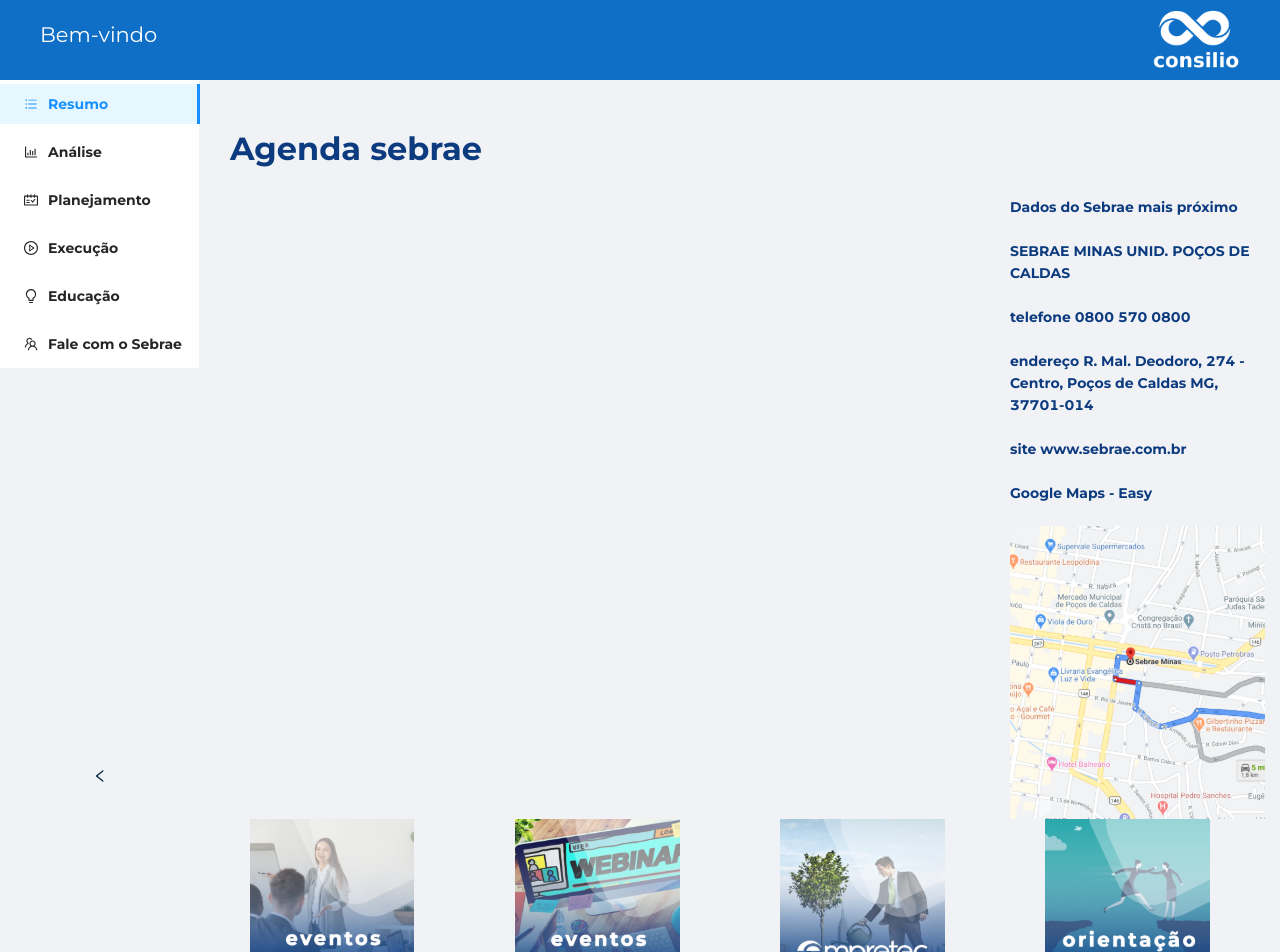
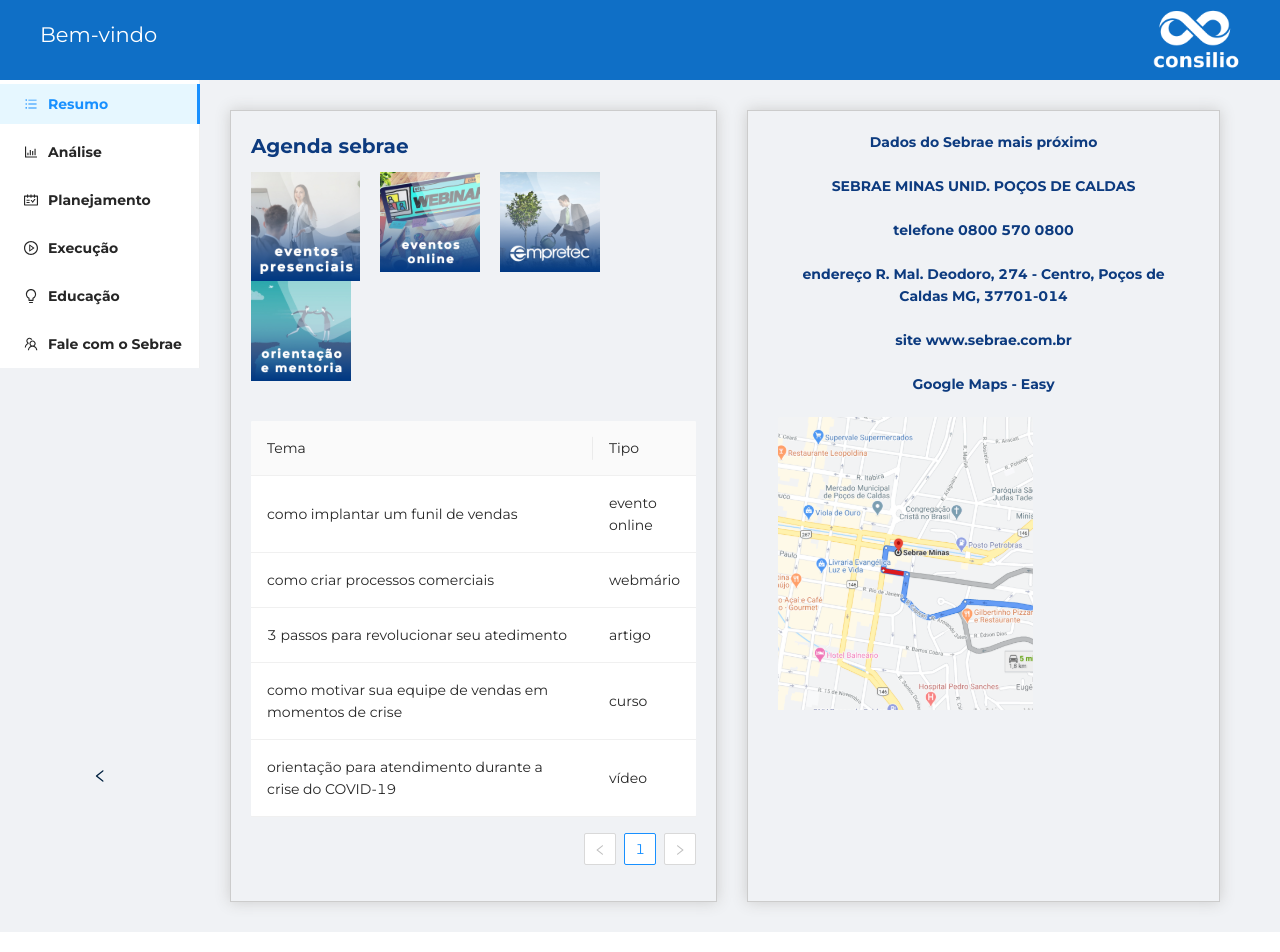
Before and after one commit to Vickout/Consilio_Web, a React (Create React App) app: page /faleComSebrae in a window 1280 px wide. Shown: the top 952 px of the page. Built offline with nearby package versions, Linux system fonts and the light colour scheme.

Commit message:
Change FaleComSebrae

```diff
--- a/src/pages/FaleComSebrae/index.js
+++ b/src/pages/FaleComSebrae/index.js
@@ -47,13 +47,33 @@
 
 export default function FaleComSebrae() {
 
-
     return (
-        <div>
-<div id="container">
-        <div id="header"><span className="titulo">Agenda sebrae</span></div>
-        <div id="mainnav"><br></br></div>
-        <div id="menu">
+          <div className="container-ajuda">
+            <div className="first-box">
+              <h1 className="titulo-first-box">Agenda sebrae</h1>
+              <div className="sugestion">
+              <Row>
+                  <Col>
+                      <div className="eventosPresenciais"></div>
+                  </Col>
+                  <Col>
+                      <div className="eventosOnline"></div>
+                  </Col>
+                  <Col>
+                      <div className="empretec"></div>
+                  </Col>
+                  <Col>
+                      <div className="orientacaoMentoria"></div>
+                  </Col>
+              </Row>
+              </div>
+              <div className="table-first-box">
+              <Row>
+                  <Table style={{ width: '100%'}} columns={columns} dataSource={data} />
+              </Row>
+              </div>
+            </div>
+            <div className="second-box">
                   <span className="azul">Dados do Sebrae mais próximo
                   <br></br><br></br>
                   SEBRAE MINAS
@@ -75,26 +95,6 @@
                   <div className="mapa"><br></br></div>
                   </span>
               </div>
-        <div id="contents">
-              <Row>
-                  <Col>
-                      <div className="eventosPresenciais"><br></br></div>
-                  </Col>
-                  <Col>
-                      <div className="eventosOnline"><br></br></div>
-                  </Col>
-                  <Col>
-                      <div className="empretec"><br></br></div>
-                  </Col>
-                  <Col>
-                      <div className="orientacaoMentoria"><br></br></div>
-                  </Col>
-              </Row>
-              <Row>
-                  <Table style={{ width: '100%'}} columns={columns} dataSource={data} />
-              </Row>
-          </div>
-      </div>
           </div>
     );
 };
--- a/src/pages/FaleComSebrae/styles.css
+++ b/src/pages/FaleComSebrae/styles.css
@@ -1,31 +1,35 @@
 .eventosPresenciais {
     background-repeat: no-repeat;
-    width: 165px;
-    height: 165px;
+    background-size: cover;
+    width: 109px;
+    height: 109px;
     background-image: url("./eventosPresenciais.svg");
-    margin: 0px 100px 0px 0px;
+    margin: 0px 20px 0px 0px;
 }
 
 .eventosOnline {
     background-repeat: no-repeat;
-    width: 165px;
-    height: 165px;
+    background-size: cover;
+    width: 100px;
+    height: 100px;
     background-image: url("./eventosOnline.svg");
-    margin: 0px 100px 0px 0px;
+    margin: 0px 20px 0px 0px;
 }
 
 .empretec {
     background-repeat: no-repeat;
-    width: 165px;
-    height: 165px;
+    background-size: cover;
+    width: 100px;
+    height: 100px;
     background-image: url("./empretec.svg");
-    margin: 0px 100px 0px 0px;
+    margin: 0px 20px 0px 0px;
 }
 
 .orientacaoMentoria {
     background-repeat: no-repeat;
-    width: 165px;
-    height: 165px;
+    background-size: cover;
+    width: 100px;
+    height: 100px;
     background-image: url("./orientacaoMentoria.svg");
 }
 
@@ -36,39 +40,41 @@
     background-image: url("./mapa.svg");
 }
 
-#container  {
-	margin: 1em auto;
+.container-ajuda  {
+    display: flex;
+    justify-content: center;
 	width: 100%;
 	background: #f0f2f5;
-	}
-#header {background: #f0f2f5;}
-#mainnav {background: #f0f2f5; }
-#menu  {
-	float: right;
-	width: 240px;
-	background: #f0f2f5;
 }
+.first-box, .second-box {
+    margin-right: 30px;
+    border: 1px solid #ccc;
+    box-shadow: 0 0 1em #ccc;
+    padding: 20px;
+}
+
+.sugestion {
+    margin-bottom: 40px;
+}
+
+.second-box {
+    text-align: center;
+    padding: 20px 30px;
+}
+
 #contents  {
 	float: left;
-	background: #f0f2f5;
-	margin: 0 0 0 20px;
-}
-#footer  {
-	clear: both;
 	background: #f0f2f5;
 }
 
 .azul {
     text-align: center;
-    margin-top: 70px;
     font-weight: bold;
     color: #0d3b7f;
 }
 
-.titulo {
-    text-align: center;
-    margin-top: 70px;
+.titulo-first-box {
     font-weight: bold;
+    font-size: 20px;
     color: #0d3b7f;
-    font-size: xx-large;
 }
```
Lines whose indentation alone changed are shown as unchanged.
